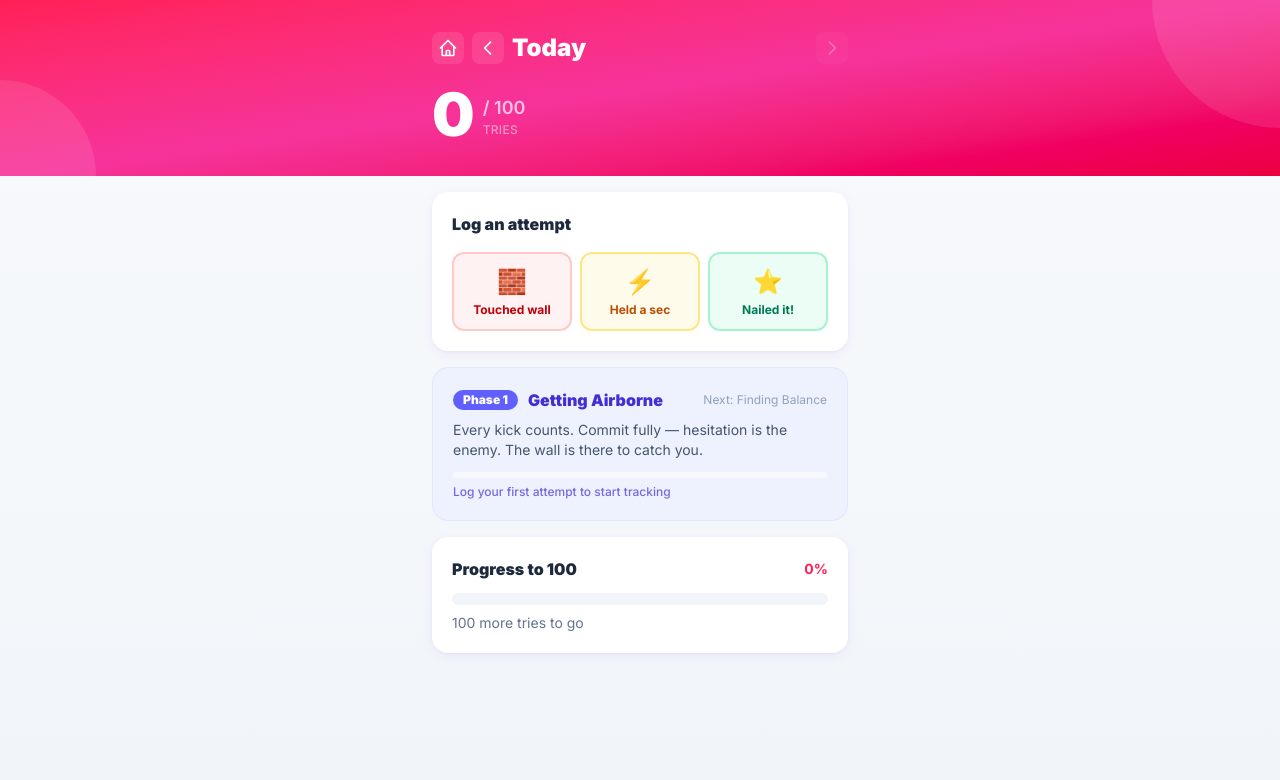
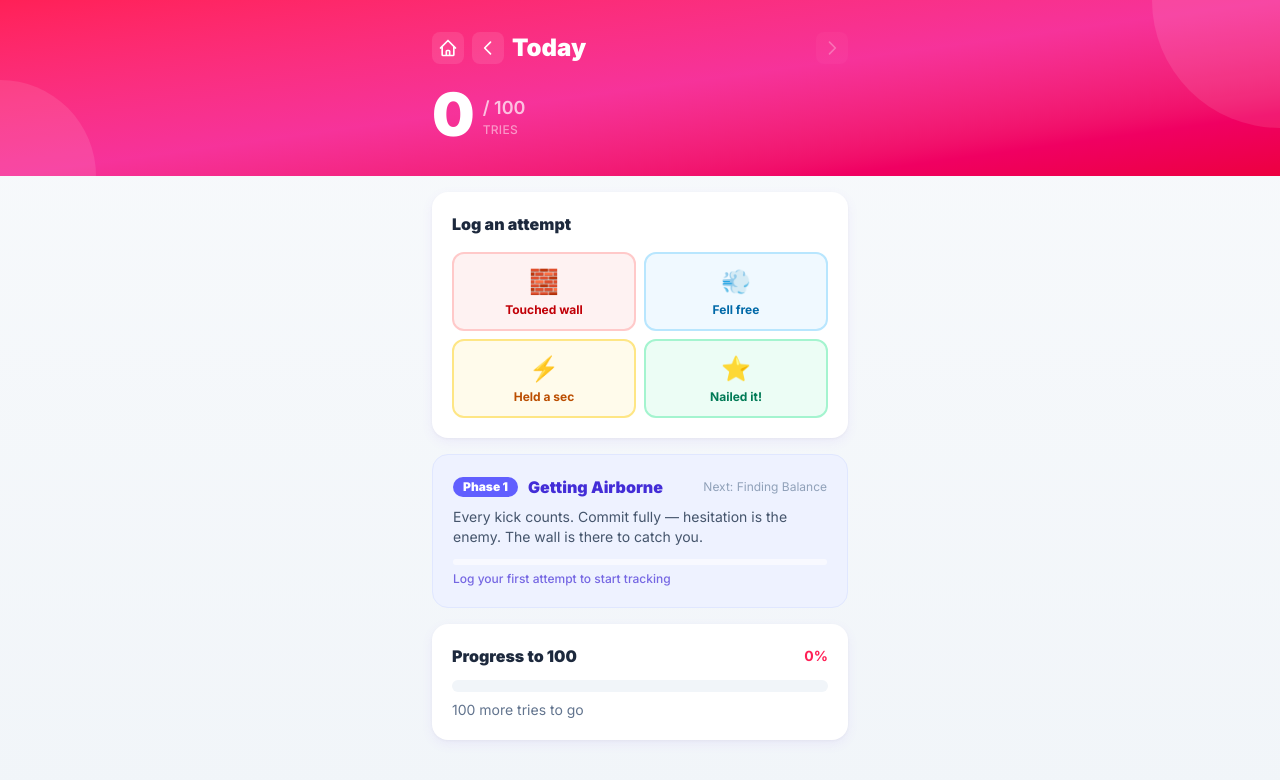
Before and after one commit to sshanon/keepgoing, a Next.js app: page /handstand in a window 1280 px wide. Shown: the top 780 px of the page. Built offline with nearby package versions, Linux system fonts and the light colour scheme.

Commit message:
Add 'fell free' result type to handstand challenge

```diff
--- a/app/handstand/page.tsx
+++ b/app/handstand/page.tsx
@@ -27,6 +27,14 @@ const RESULT_CONFIG: Record<HandstandResult, {
     btnBg: 'bg-red-50 hover:bg-red-100 active:bg-red-200',
     btnBorder: 'border-red-200',
     btnText: 'text-red-700',
+  },
+  free: {
+    label: 'Fell free',
+    emoji: '💨',
+    dotColor: 'bg-sky-300',
+    btnBg: 'bg-sky-50 hover:bg-sky-100 active:bg-sky-200',
+    btnBorder: 'border-sky-200',
+    btnText: 'text-sky-700',
   },
   moment: {
     label: 'Held a sec',
@@ -227,6 +235,7 @@ export default function HandstandPage() {
       date,
       label: new Date(date + 'T00:00:00').toLocaleDateString('en-US', { weekday: 'narrow' }),
       wall: log.attempts.filter(a => a.result === 'wall').length,
+      free: log.attempts.filter(a => a.result === 'free').length,
       moment: log.attempts.filter(a => a.result === 'moment').length,
       balance: log.attempts.filter(a => a.result === 'balance').length,
       total: log.attempts.length,
@@ -331,8 +340,8 @@ export default function HandstandPage() {
             </div>
           )}
 
-          <div className="grid grid-cols-3 gap-2">
-            {(['wall', 'moment', 'balance'] as HandstandResult[]).map(result => {
+          <div className="grid grid-cols-2 gap-2">
+            {(['wall', 'free', 'moment', 'balance'] as HandstandResult[]).map(result => {
               const cfg = RESULT_CONFIG[result];
               const count = currentLog.attempts.filter(a => a.result === result).length;
               return (
@@ -468,6 +477,9 @@ export default function HandstandPage() {
                         {day.moment > 0 && (
                           <div className="bg-amber-400 w-full" style={{ flex: day.moment }} />
                         )}
+                        {day.free > 0 && (
+                          <div className="bg-sky-300 w-full" style={{ flex: day.free }} />
+                        )}
                         {day.wall > 0 && (
                           <div className="bg-red-400 w-full" style={{ flex: day.wall }} />
                         )}
@@ -486,7 +498,7 @@ export default function HandstandPage() {
               ))}
             </div>
 
-            <div className="flex items-center gap-4 mt-3 pt-3 border-t border-slate-100">
+            <div className="flex items-center flex-wrap gap-x-4 gap-y-1.5 mt-3 pt-3 border-t border-slate-100">
               <div className="flex items-center gap-1.5">
                 <div className="w-3 h-3 rounded-sm bg-emerald-400" />
                 <span className="text-xs text-slate-500">Balanced</span>
@@ -494,6 +506,10 @@ export default function HandstandPage() {
               <div className="flex items-center gap-1.5">
                 <div className="w-3 h-3 rounded-sm bg-amber-400" />
                 <span className="text-xs text-slate-500">Held a sec</span>
+              </div>
+              <div className="flex items-center gap-1.5">
+                <div className="w-3 h-3 rounded-sm bg-sky-300" />
+                <span className="text-xs text-slate-500">Fell free</span>
               </div>
               <div className="flex items-center gap-1.5">
                 <div className="w-3 h-3 rounded-sm bg-red-400" />
--- a/lib/types.ts
+++ b/lib/types.ts
@@ -29,7 +29,7 @@ export interface BookGoal {
   logs: BookLog[];
 }
 
-export type HandstandResult = 'wall' | 'moment' | 'balance';
+export type HandstandResult = 'wall' | 'free' | 'moment' | 'balance';
 
 export interface HandstandAttempt {
   id: string;
```
